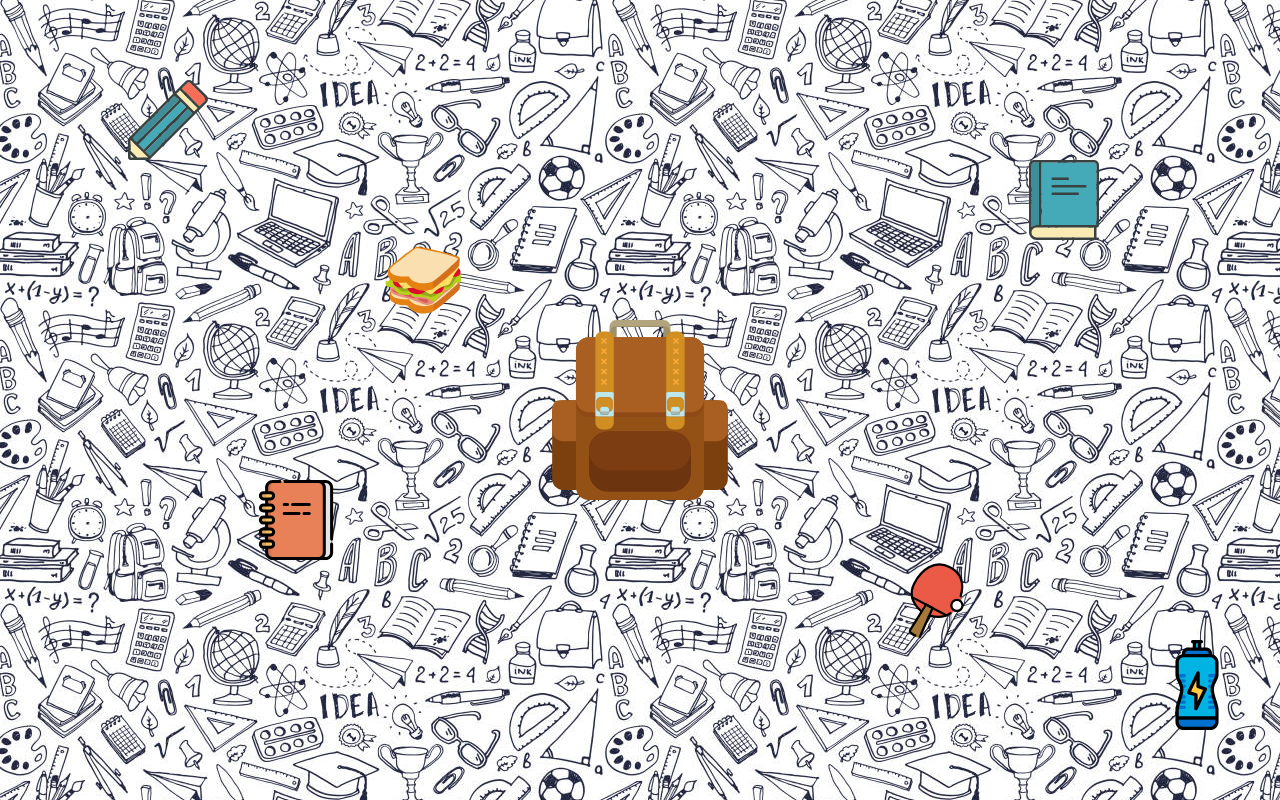
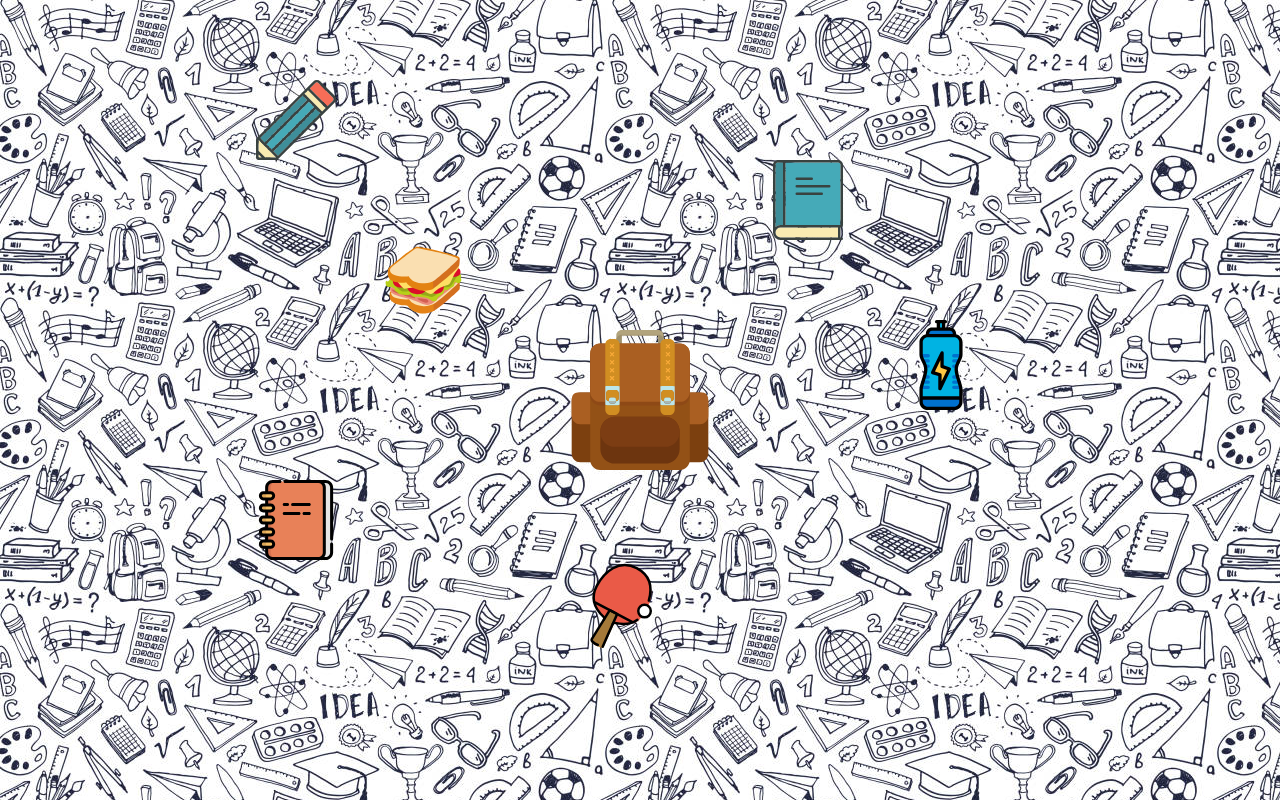
Before and after one commit to AmnahZia08/back-to-school, a Next.js app: page /BackToSchool in a window 1280 px wide. Built offline with nearby package versions, Linux system fonts and the light colour scheme.

Commit message:
chore: do misc style fixes

```diff
--- a/src/components/svgs/BagPack.tsx
+++ b/src/components/svgs/BagPack.tsx
@@ -3,8 +3,8 @@ const SvgComponent = (props: React.SVGProps<SVGSVGElement>) => (
   <svg
     xmlns="http://www.w3.org/2000/svg"
     xmlSpace="preserve"
-    width={180}
-    height={180}
+    width={props.width}
+    height={props.height}
     viewBox="0 0 504.123 504.123"
     {...props}
   >
--- a/src/components/svgs/Sport.tsx
+++ b/src/components/svgs/Sport.tsx
@@ -2,8 +2,8 @@ import * as React from "react";
 const Sport = (props: React.SVGProps<SVGSVGElement>) => (
   <svg
     xmlns="http://www.w3.org/2000/svg"
-    width={80}
-    height={80}
+    width={90}
+    height={90}
     viewBox="0 0 72 72"
     {...props}
   >
--- a/src/pages/BackToSchool/index.tsx
+++ b/src/pages/BackToSchool/index.tsx
@@ -49,6 +49,7 @@ const BackToSchool = () => {
   const router = useRouter();
   const [itemDetails, setItemDetails] = useState(DEFAULT_ITEM_DETAILS);
   const [allMoved, setAllMoved] = useState(false);
+  const [bagPackSize, setBagPackSize] = useState(140);
 
   const handleOnButtonClick = () => {
     router.push("/HyperSpace");
@@ -66,6 +67,7 @@ const BackToSchool = () => {
 
   const onHandleTransitionEnd = (item: ItemName) => {
     const itemDetailsCopy = { ...itemDetails[item] };
+    setBagPackSize(bagPackSize + 2);
     setItemDetails({
       ...itemDetails,
       [item]: { ...itemDetailsCopy, hidden: true },
@@ -91,8 +93,10 @@ const BackToSchool = () => {
 
   return (
     <div className="w-screen h-screen bg-doodle relative">
-      <div className={s.bagPack}>
-        <BagPack />
+      <div
+        className={`${s.bagPack} h-screen w-screen flex justify-center items-center`}
+      >
+        <BagPack height={bagPackSize} width={bagPackSize} className={`${s.hover}`} />
       </div>
       {Object.keys(DEFAULT_ITEM_DETAILS).map((key: string) => {
         const name = key as ItemName;
@@ -105,7 +109,9 @@ const BackToSchool = () => {
             onClick={() => onHandleClick(name)}
             onTransitionEnd={() => onHandleTransitionEnd(name)}
           >
-            {DEFAULT_ITEM_DETAILS[name].component}
+            <div className={s.hover}>
+              {DEFAULT_ITEM_DETAILS[name].component}
+            </div>
           </div>
         );
       })}
--- a/src/pages/BackToSchool/style.module.css
+++ b/src/pages/BackToSchool/style.module.css
@@ -1,13 +1,13 @@
 .bagPack {
-  @apply absolute left-[43%] top-[40%] transform transition-transform;
+  @apply absolute transform transition-transform;
 }
 
-.bagPack:hover {
+.hover:hover {
   transform: translateY(5px);
 }
 
 .pencil {
-  @apply absolute left-[10%] top-[10%] transform transition-all duration-500;
+  @apply absolute left-[20%] top-[10%] transform transition-all duration-500;
 }
 
 .notebook {
@@ -15,11 +15,11 @@
 }
 
 .book {
-  @apply absolute left-[80%] top-[20%] transform transition-all duration-500;
+  @apply absolute left-[60%] top-[20%] transform transition-all duration-500;
 }
 
 .bottle {
-  @apply absolute left-[90%] top-[80%] transform transition-all duration-500;
+  @apply absolute left-[70%] top-[40%] transform transition-all duration-500;
 }
 
 .sandwich {
@@ -27,7 +27,7 @@
 }
 
 .sport {
-  @apply absolute left-[70%] top-[70%] transform transition-all duration-500;
+  @apply absolute left-[45%] top-[70%] transform transition-all duration-500;
 }
 
 .moved {
```
